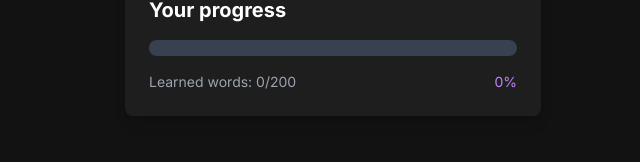
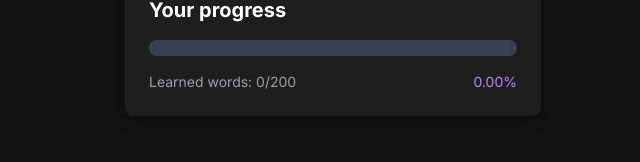
Before and after one commit to bad-creator/EnglishApp, a Next.js app: page / in a window 1280 px wide. Shown: the part 124-286 px from the top of the page, without its empty margins (307-947 px from the left). Built offline with nearby package versions, Linux system fonts and the light colour scheme.

Commit message:
Исправлено отображение процента прогресса в компоненте StatsCard, добавлено округление до двух знаков после запятой для улучшения точности отображаемой информации.

```diff
--- a/components/StatsCard.tsx
+++ b/components/StatsCard.tsx
@@ -25,7 +25,7 @@ export default function StatsCard({ words, onReset }: StatsCardProps) {
 
       <div className="flex justify-between text-sm">
         <p className="text-gray-400">Learned words: {learnedWords}/{totalWords}</p>
-        <p className="text-purple-400">{progressPercentage}%</p>
+        <p className="text-purple-400">{progressPercentage.toFixed(2)}%</p>
       </div>
 
       {learnedWords === totalWords && (
```
